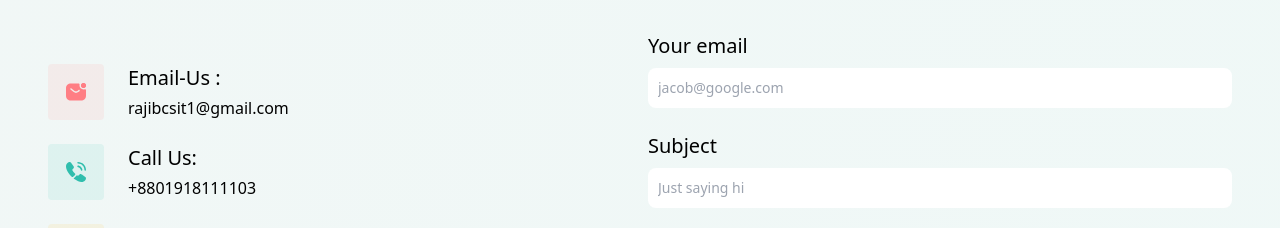
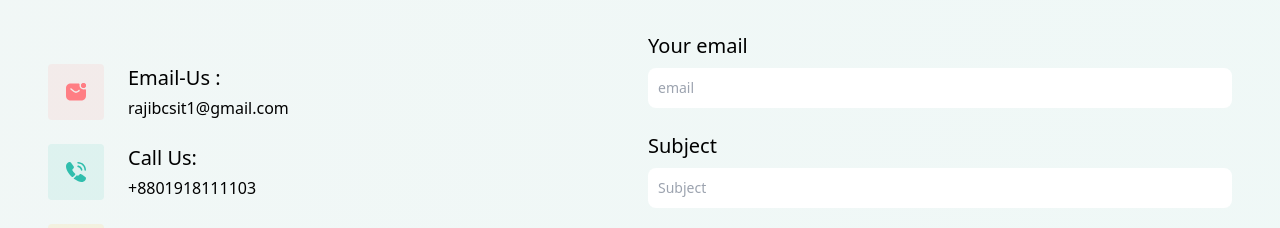
Before and after one commit to rajibcsit/developer-protfolio, a Next.js app: page /contact in a window 1280 px wide. Shown: the part 238-466 px from the top of the page. Built offline with nearby package versions, Linux system fonts and the light colour scheme.

Commit message:
update about and contact us page content

```diff
--- a/components/About.js
+++ b/components/About.js
@@ -23,7 +23,7 @@
               Learning in the future. Please, keep me in your prayers.
             </p>
             <div className="justify-start mt-8">
-              <h2 className="text-xl font-bold  mb-4">Social Connect</h2>
+              <h2 className="text-xl font-bold  mb-4">Follow me on:</h2>
               <div className="socials flex flex-row gap-2">
                 <Link href="https://github.com/rajibcsit" target="_blank" rel="noreferrer">
                   <Image src={GithubIcon} alt="Github Icon" />
--- a/components/Contact.js
+++ b/components/Contact.js
@@ -63,7 +63,7 @@
                 id="email"
                 required
                 className="bg-[#ffffff] text-sm rounded-lg block w-full p-2.5"
-                placeholder="jacob@google.com"
+                placeholder="email"
               />
             </div>
             <div className="mb-6">
@@ -76,7 +76,7 @@
                 id="subject"
                 required
                 className="bg-[#ffffff] text-sm rounded-lg block w-full p-2.5"
-                placeholder="Just saying hi"
+                placeholder="Subject"
               />
             </div>
             <div className="mb-6">
```
